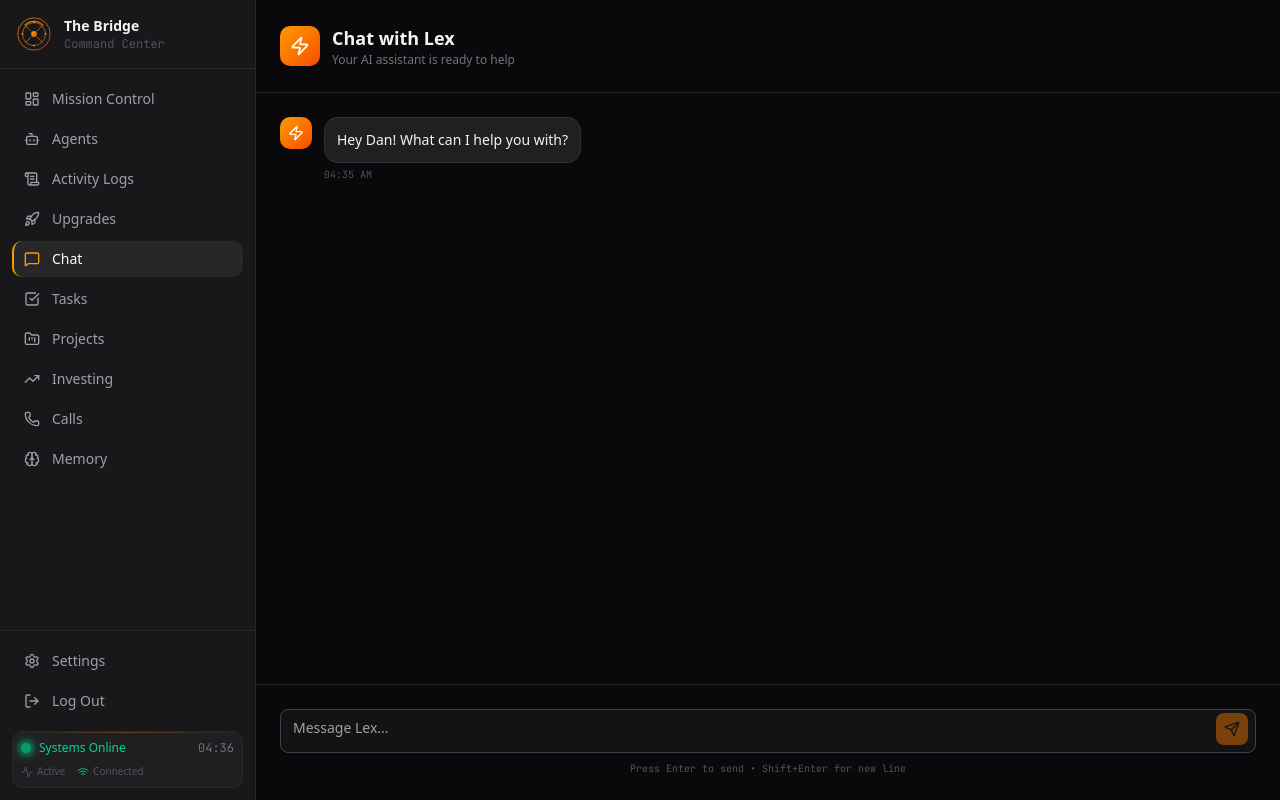
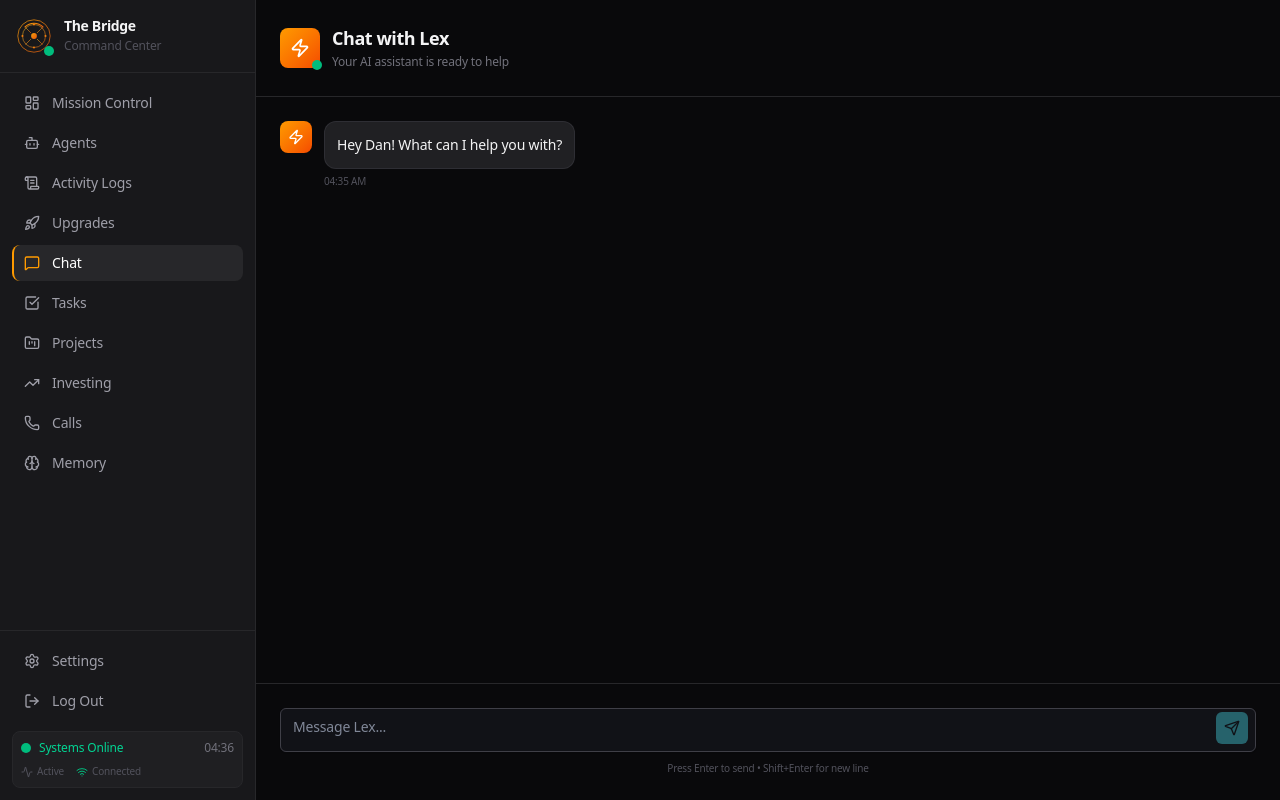
Before and after one commit to myaibotlex-ship-it/lex-hq, a Next.js app: page /chat in a window 1280 px wide. Built offline with nearby package versions, Linux system fonts and the light colour scheme.

Commit message:
Update design to match PEO Pricing Tool - Calibrate brand colors (teal/deep blue), clean minimal style

```diff
--- a/src/app/globals.css
+++ b/src/app/globals.css
@@ -3,6 +3,11 @@
 @import "shadcn/tailwind.css";
 
 @custom-variant dark (&:is(.dark *));
+
+/* Calibrate HCM Design System - Clean & Minimal
+   Brand Colors: Teal (#3BB4C1), Deep blue (#1A4B84)
+   Style: Maximum whitespace, clean lines, data-first
+*/
 
 @theme inline {
   --color-background: var(--background);
@@ -38,6 +43,10 @@
   --color-popover: var(--popover);
   --color-card-foreground: var(--card-foreground);
   --color-card: var(--card);
+  --color-success: var(--success);
+  --color-success-foreground: var(--success-foreground);
+  --color-warning: var(--warning);
+  --color-warning-foreground: var(--warning-foreground);
   --radius-sm: calc(var(--radius) - 4px);
   --radius-md: calc(var(--radius) - 2px);
   --radius-lg: var(--radius);
@@ -48,112 +57,349 @@
 }
 
 :root {
-  --radius: 0.625rem;
-  --background: oklch(1 0 0);
-  --foreground: oklch(0.145 0 0);
-  --card: oklch(1 0 0);
-  --card-foreground: oklch(0.145 0 0);
-  --popover: oklch(1 0 0);
-  --popover-foreground: oklch(0.145 0 0);
-  --primary: oklch(0.205 0 0);
-  --primary-foreground: oklch(0.985 0 0);
-  --secondary: oklch(0.97 0 0);
-  --secondary-foreground: oklch(0.205 0 0);
-  --muted: oklch(0.97 0 0);
-  --muted-foreground: oklch(0.556 0 0);
-  --accent: oklch(0.97 0 0);
-  --accent-foreground: oklch(0.205 0 0);
-  --destructive: oklch(0.577 0.245 27.325);
-  --border: oklch(0.922 0 0);
-  --input: oklch(0.922 0 0);
-  --ring: oklch(0.708 0 0);
-  --chart-1: oklch(0.646 0.222 41.116);
-  --chart-2: oklch(0.6 0.118 184.704);
-  --chart-3: oklch(0.398 0.07 227.392);
-  --chart-4: oklch(0.828 0.189 84.429);
-  --chart-5: oklch(0.769 0.188 70.08);
-  --sidebar: oklch(0.985 0 0);
-  --sidebar-foreground: oklch(0.145 0 0);
-  --sidebar-primary: oklch(0.205 0 0);
-  --sidebar-primary-foreground: oklch(0.985 0 0);
-  --sidebar-accent: oklch(0.97 0 0);
-  --sidebar-accent-foreground: oklch(0.205 0 0);
-  --sidebar-border: oklch(0.922 0 0);
-  --sidebar-ring: oklch(0.708 0 0);
+  --radius: 0.5rem;
+
+  /* Background - Pure clean white */
+  --background: hsl(0 0% 100%);
+  --foreground: hsl(220 25% 18%);
+
+  /* Cards - Clean white */
+  --card: hsl(0 0% 100%);
+  --card-foreground: hsl(220 25% 18%);
+  --popover: hsl(0 0% 100%);
+  --popover-foreground: hsl(220 25% 18%);
+
+  /* Primary - Deep Blue */
+  --primary: hsl(212 67% 31%);
+  --primary-foreground: hsl(0 0% 100%);
+
+  /* Secondary - Barely there gray */
+  --secondary: hsl(220 14% 96%);
+  --secondary-foreground: hsl(220 25% 30%);
+
+  /* Muted - Light and airy */
+  --muted: hsl(220 14% 96%);
+  --muted-foreground: hsl(220 10% 55%);
+
+  /* Accent - Teal */
+  --accent: hsl(186 53% 49%);
+  --accent-foreground: hsl(0 0% 100%);
+
+  /* Success */
+  --success: hsl(160 60% 45%);
+  --success-foreground: hsl(0 0% 100%);
+
+  /* Warning */
+  --warning: hsl(38 92% 50%);
+  --warning-foreground: hsl(38 92% 15%);
+
+  /* Destructive */
+  --destructive: hsl(0 72% 51%);
+
+  /* Borders - Ultra subtle */
+  --border: hsl(220 13% 91%);
+  --input: hsl(220 13% 91%);
+  --ring: hsl(186 53% 49%);
+
+  /* Charts - Calibrate palette */
+  --chart-1: hsl(186 53% 49%);
+  --chart-2: hsl(212 67% 31%);
+  --chart-3: hsl(160 60% 45%);
+  --chart-4: hsl(38 92% 50%);
+  --chart-5: hsl(220 25% 18%);
+
+  /* Sidebar */
+  --sidebar: hsl(0 0% 100%);
+  --sidebar-foreground: hsl(220 25% 18%);
+  --sidebar-primary: hsl(212 67% 31%);
+  --sidebar-primary-foreground: hsl(0 0% 100%);
+  --sidebar-accent: hsl(220 14% 96%);
+  --sidebar-accent-foreground: hsl(220 25% 18%);
+  --sidebar-border: hsl(220 13% 91%);
+  --sidebar-ring: hsl(186 53% 49%);
+
+  /* Gradients */
+  --gradient-brand: linear-gradient(135deg, hsl(186 53% 49%) 0%, hsl(212 67% 31%) 100%);
+  --gradient-hero: linear-gradient(135deg, hsl(220 25% 18%) 0%, hsl(212 67% 31%) 100%);
 }
 
 .dark {
-  --background: oklch(0.145 0 0);
-  --foreground: oklch(0.985 0 0);
-  --card: oklch(0.205 0 0);
-  --card-foreground: oklch(0.985 0 0);
-  --popover: oklch(0.205 0 0);
-  --popover-foreground: oklch(0.985 0 0);
-  --primary: oklch(0.922 0 0);
-  --primary-foreground: oklch(0.205 0 0);
-  --secondary: oklch(0.269 0 0);
-  --secondary-foreground: oklch(0.985 0 0);
-  --muted: oklch(0.269 0 0);
-  --muted-foreground: oklch(0.708 0 0);
-  --accent: oklch(0.269 0 0);
-  --accent-foreground: oklch(0.985 0 0);
-  --destructive: oklch(0.704 0.191 22.216);
-  --border: oklch(1 0 0 / 10%);
-  --input: oklch(1 0 0 / 15%);
-  --ring: oklch(0.556 0 0);
-  --chart-1: oklch(0.488 0.243 264.376);
-  --chart-2: oklch(0.696 0.17 162.48);
-  --chart-3: oklch(0.769 0.188 70.08);
-  --chart-4: oklch(0.627 0.265 303.9);
-  --chart-5: oklch(0.645 0.246 16.439);
-  --sidebar: oklch(0.205 0 0);
-  --sidebar-foreground: oklch(0.985 0 0);
-  --sidebar-primary: oklch(0.488 0.243 264.376);
-  --sidebar-primary-foreground: oklch(0.985 0 0);
-  --sidebar-accent: oklch(0.269 0 0);
-  --sidebar-accent-foreground: oklch(0.985 0 0);
-  --sidebar-border: oklch(1 0 0 / 10%);
-  --sidebar-ring: oklch(0.556 0 0);
+  --background: hsl(224 25% 8%);
+  --foreground: hsl(220 14% 92%);
+
+  --card: hsl(224 22% 11%);
+  --card-foreground: hsl(220 14% 92%);
+
+  --popover: hsl(224 22% 11%);
+  --popover-foreground: hsl(220 14% 92%);
+
+  --primary: hsl(186 53% 49%);
+  --primary-foreground: hsl(224 25% 8%);
+
+  --secondary: hsl(224 20% 15%);
+  --secondary-foreground: hsl(220 14% 85%);
+
+  --muted: hsl(224 20% 15%);
+  --muted-foreground: hsl(220 10% 55%);
+
+  --accent: hsl(186 53% 49%);
+  --accent-foreground: hsl(224 25% 8%);
+
+  --success: hsl(160 60% 45%);
+  --success-foreground: hsl(0 0% 100%);
+
+  --warning: hsl(38 92% 50%);
+  --warning-foreground: hsl(38 92% 10%);
+
+  --destructive: hsl(0 62% 50%);
+
+  --border: hsl(224 18% 18%);
+  --input: hsl(224 18% 18%);
+  --ring: hsl(186 53% 49%);
+
+  /* Charts - Dark mode */
+  --chart-1: hsl(186 53% 55%);
+  --chart-2: hsl(212 67% 45%);
+  --chart-3: hsl(160 60% 50%);
+  --chart-4: hsl(38 92% 55%);
+  --chart-5: hsl(220 14% 75%);
+
+  --sidebar: hsl(224 25% 6%);
+  --sidebar-foreground: hsl(220 14% 92%);
+  --sidebar-primary: hsl(186 53% 49%);
+  --sidebar-primary-foreground: hsl(0 0% 100%);
+  --sidebar-accent: hsl(224 20% 12%);
+  --sidebar-accent-foreground: hsl(220 14% 92%);
+  --sidebar-border: hsl(224 18% 14%);
+  --sidebar-ring: hsl(186 53% 49%);
 }
 
 @layer base {
   * {
-    @apply border-border outline-ring/50;
+    @apply border-border;
   }
+
   body {
-    @apply bg-background text-foreground;
+    @apply bg-background text-foreground antialiased;
+    font-feature-settings: "rlig" 1, "calt" 1;
+    letter-spacing: -0.011em;
+  }
+
+  /* Clean typography */
+  h1 {
+    @apply text-3xl font-semibold tracking-tight;
+    letter-spacing: -0.025em;
+  }
+
+  h2 {
+    @apply text-2xl font-semibold tracking-tight;
+    letter-spacing: -0.02em;
+  }
+
+  h3 {
+    @apply text-lg font-medium tracking-tight;
+  }
+
+  h4, h5, h6 {
+    @apply font-medium tracking-tight;
+  }
+
+  p {
+    @apply leading-relaxed;
   }
 }
 
-/* ========================
-   Mission Control Animations
-   ======================== */
+@layer components {
+  /* Clean card - just a hint of border */
+  .card-clean {
+    @apply bg-card rounded-lg border border-border;
+  }
 
-/* Glowing pulse for active status */
-@keyframes pulse-glow {
-  0%, 100% {
-    opacity: 1;
-    box-shadow: 0 0 4px currentColor, 0 0 8px currentColor;
+  /* Elevated card - for emphasis */
+  .card-elevated {
+    @apply bg-card rounded-lg;
+    box-shadow: 0 1px 3px 0 rgb(0 0 0 / 0.04), 0 1px 2px -1px rgb(0 0 0 / 0.04);
+    border: 1px solid hsl(var(--border));
   }
-  50% {
-    opacity: 0.6;
-    box-shadow: 0 0 8px currentColor, 0 0 16px currentColor, 0 0 24px currentColor;
+
+  /* Stat card */
+  .stat-card {
+    @apply bg-card rounded-lg p-6 border border-border;
+  }
+
+  .stat-card-accent {
+    @apply rounded-lg p-6 text-white;
+    background: var(--gradient-brand);
+  }
+
+  /* Minimal input */
+  .input-clean {
+    @apply rounded-md border border-border bg-background px-3 py-2 text-sm;
+    @apply placeholder:text-muted-foreground;
+    @apply focus:outline-none focus:ring-2 focus:ring-ring/20 focus:border-accent;
+    @apply transition-colors duration-150;
+  }
+
+  /* Clean badge */
+  .badge-clean {
+    @apply inline-flex items-center rounded-md px-2 py-0.5 text-xs font-medium;
+  }
+
+  .badge-success {
+    @apply inline-flex items-center rounded-md px-2 py-0.5 text-xs font-medium;
+    background: hsl(160 60% 45% / 0.1);
+    color: hsl(160 60% 35%);
+  }
+
+  .badge-warning {
+    @apply inline-flex items-center rounded-md px-2 py-0.5 text-xs font-medium;
+    background: hsl(38 92% 50% / 0.1);
+    color: hsl(38 92% 35%);
+  }
+
+  .badge-accent {
+    @apply inline-flex items-center rounded-md px-2 py-0.5 text-xs font-medium;
+    background: hsl(186 53% 49% / 0.1);
+    color: hsl(186 53% 40%);
+  }
+
+  .badge-primary {
+    @apply inline-flex items-center rounded-md px-2 py-0.5 text-xs font-medium;
+    background: hsl(212 67% 31% / 0.1);
+    color: hsl(212 67% 31%);
+  }
+
+  .badge-error {
+    @apply inline-flex items-center rounded-md px-2 py-0.5 text-xs font-medium;
+    background: hsl(0 72% 51% / 0.1);
+    color: hsl(0 72% 45%);
+  }
+
+  /* Clean button */
+  .btn-clean {
+    @apply rounded-md font-medium text-sm;
+    @apply transition-colors duration-150;
+  }
+
+  /* Section divider */
+  .section-divider {
+    @apply border-t border-border my-8;
+  }
+
+  /* Data table clean */
+  .table-clean th {
+    @apply text-xs font-medium text-muted-foreground uppercase tracking-wider;
+    @apply px-4 py-3 text-left border-b border-border;
+  }
+
+  .table-clean td {
+    @apply px-4 py-3 text-sm border-b border-border/50;
+  }
+
+  .table-clean tr:hover td {
+    @apply bg-muted/50;
+  }
+
+  /* Status indicators - clean style */
+  .status-dot {
+    @apply w-2.5 h-2.5 rounded-full;
+  }
+
+  .status-dot-active {
+    @apply bg-emerald-500;
+  }
+
+  .status-dot-idle {
+    @apply bg-amber-500;
+  }
+
+  .status-dot-complete {
+    @apply bg-zinc-400;
+  }
+
+  .status-dot-error {
+    @apply bg-red-500;
   }
 }
 
-@keyframes pulse-ring {
-  0% {
-    transform: scale(1);
-    opacity: 0.8;
-  }
-  100% {
-    transform: scale(2);
-    opacity: 0;
-  }
+@layer utilities {
+  .gradient-brand {
+    background: var(--gradient-brand);
   }
 
-/* Fade-in animations */
-@keyframes fade-in {
+  .gradient-hero {
+    background: var(--gradient-hero);
+  }
+
+  .text-gradient {
+    background: var(--gradient-brand);
+    -webkit-background-clip: text;
+    -webkit-text-fill-color: transparent;
+    background-clip: text;
+  }
+
+  /* Smooth transitions */
+  .transition-smooth {
+    @apply transition-all duration-200 ease-out;
+  }
+
+  /* Card hover - subtle lift */
+  .card-hover {
+    @apply transition-all duration-200;
+  }
+
+  .card-hover:hover {
+    box-shadow: 0 4px 6px -1px rgb(0 0 0 / 0.05), 0 2px 4px -2px rgb(0 0 0 / 0.05);
+  }
+
+  /* Minimal glow */
+  .glow-primary {
+    box-shadow: 0 0 0 3px hsl(212 67% 31% / 0.08);
+  }
+
+  .glow-accent {
+    box-shadow: 0 0 0 3px hsl(186 53% 49% / 0.1);
+  }
+
+  .glow-success {
+    box-shadow: 0 0 0 3px hsl(160 60% 45% / 0.1);
+  }
+
+  /* Gradient border - cleaner */
+  .gradient-border {
+    position: relative;
+  }
+
+  .gradient-border::before {
+    content: "";
+    position: absolute;
+    inset: 0;
+    border-radius: inherit;
+    padding: 1px;
+    background: linear-gradient(135deg, hsl(186 53% 49% / 0.4), hsl(212 67% 31% / 0.4));
+    -webkit-mask: linear-gradient(#fff 0 0) content-box, linear-gradient(#fff 0 0);
+    -webkit-mask-composite: xor;
+    mask-composite: exclude;
+    opacity: 0;
+    transition: opacity 0.2s ease;
+  }
+
+  .gradient-border:hover::before {
+    opacity: 1;
+  }
+
+  /* Clean CTA glow */
+  .pulse-glow {
+    box-shadow: 0 1px 3px 0 hsl(186 53% 49% / 0.3);
+    transition: box-shadow 0.2s ease;
+  }
+
+  .pulse-glow:hover {
+    box-shadow: 0 4px 12px 0 hsl(186 53% 49% / 0.3);
+  }
+
+  /* Fade in up animation - fast, tight */
+  @keyframes fade-in-up {
     from {
       opacity: 0;
       transform: translateY(8px);
@@ -164,122 +410,41 @@
     }
   }
 
+  .animate-fade-in-up {
+    animation: fade-in-up 0.3s ease-out forwards;
+  }
+
+  .animate-delay-100 { animation-delay: 50ms; }
+  .animate-delay-200 { animation-delay: 100ms; }
+  .animate-delay-300 { animation-delay: 150ms; }
+  .animate-delay-400 { animation-delay: 200ms; }
+
+  /* Fade in animations */
+  @keyframes fade-in {
+    from { opacity: 0; transform: translateY(8px); }
+    to { opacity: 1; transform: translateY(0); }
+  }
+
   @keyframes fade-in-scale {
-  from {
-    opacity: 0;
-    transform: scale(0.95);
-  }
-  to {
-    opacity: 1;
-    transform: scale(1);
-  }
+    from { opacity: 0; transform: scale(0.95); }
+    to { opacity: 1; transform: scale(1); }
   }
 
   @keyframes slide-up {
-  from {
-    opacity: 0;
-    transform: translateY(20px);
-  }
-  to {
-    opacity: 1;
-    transform: translateY(0);
-  }
+    from { opacity: 0; transform: translateY(20px); }
+    to { opacity: 1; transform: translateY(0); }
   }
 
   @keyframes slide-in-right {
-  from {
-    opacity: 0;
-    transform: translateX(20px);
-  }
-  to {
-    opacity: 1;
-    transform: translateX(0);
-  }
+    from { opacity: 0; transform: translateX(20px); }
+    to { opacity: 1; transform: translateX(0); }
   }
 
   @keyframes scale-in {
-  from {
-    opacity: 0;
-    transform: scale(0.95) translateY(-10px);
-  }
-  to {
-    opacity: 1;
-    transform: scale(1) translateY(0);
-  }
+    from { opacity: 0; transform: scale(0.95) translateY(-10px); }
+    to { opacity: 1; transform: scale(1) translateY(0); }
   }
 
-.animate-scale-in {
-  animation: scale-in 0.2s ease-out forwards;
-}
-
-/* Subtle scan line effect */
-@keyframes scanline {
-  0% {
-    transform: translateY(-100%);
-  }
-  100% {
-    transform: translateY(100vh);
-  }
-}
-
-/* Number ticker animation */
-@keyframes count-up {
-  from {
-    opacity: 0;
-    transform: translateY(10px);
-  }
-  to {
-    opacity: 1;
-    transform: translateY(0);
-  }
-}
-
-/* Skeleton loading shimmer */
-@keyframes shimmer {
-  0% {
-    background-position: -200% 0;
-  }
-  100% {
-    background-position: 200% 0;
-  }
-}
-
-/* ========================
-   Utility Classes
-   ======================== */
-
-/* Status indicator styles */
-.status-dot {
-  @apply w-2.5 h-2.5 rounded-full relative;
-}
-
-.status-dot-active {
-  @apply bg-emerald-500;
-  animation: pulse-glow 2s ease-in-out infinite;
-  color: rgb(16, 185, 129);
-}
-
-.status-dot-active::after {
-  content: '';
-  @apply absolute inset-0 rounded-full bg-emerald-500;
-  animation: pulse-ring 1.5s ease-out infinite;
-}
-
-.status-dot-idle {
-  @apply bg-amber-500;
-}
-
-.status-dot-complete {
-  @apply bg-zinc-500;
-}
-
-.status-dot-error {
-  @apply bg-red-500;
-  animation: pulse-glow 1s ease-in-out infinite;
-  color: rgb(239, 68, 68);
-}
-
-/* Fade-in utilities */
   .animate-fade-in {
     animation: fade-in 0.4s ease-out forwards;
   }
@@ -296,6 +461,10 @@
     animation: slide-in-right 0.4s ease-out forwards;
   }
 
+  .animate-scale-in {
+    animation: scale-in 0.2s ease-out forwards;
+  }
+
   /* Staggered animations */
   .stagger-1 { animation-delay: 0.05s; }
   .stagger-2 { animation-delay: 0.1s; }
@@ -304,93 +473,108 @@
   .stagger-5 { animation-delay: 0.25s; }
   .stagger-6 { animation-delay: 0.3s; }
 
-/* Hero stat card glow */
-.hero-stat {
-  @apply relative overflow-hidden;
+  /* Subtle shine effect */
+  .shine-effect {
+    position: relative;
+    overflow: hidden;
   }
 
-.hero-stat::before {
-  content: '';
-  @apply absolute inset-0 opacity-0 transition-opacity duration-300;
-  background: radial-gradient(circle at 50% 0%, rgba(245, 158, 11, 0.1), transparent 70%);
+  .shine-effect::after {
+    content: "";
+    position: absolute;
+    top: -50%;
+    left: -50%;
+    width: 200%;
+    height: 200%;
+    background: linear-gradient(
+      to bottom right,
+      transparent 46%,
+      rgba(255, 255, 255, 0.04) 50%,
+      transparent 54%
+    );
+    transform: rotate(45deg) translateX(-100%);
+    transition: transform 0.5s ease;
   }
 
-.hero-stat:hover::before {
-  @apply opacity-100;
+  .shine-effect:hover::after {
+    transform: rotate(45deg) translateX(100%);
   }
 
-/* Terminal/monospace text */
-.font-terminal {
-  font-family: 'JetBrains Mono', 'Fira Code', 'SF Mono', 'Monaco', 'Inconsolata', 'Roboto Mono', monospace;
-  font-feature-settings: 'liga' 1, 'calt' 1;
+  /* Clean focus ring */
+  .focus-clean:focus {
+    @apply outline-none ring-2 ring-offset-1 ring-offset-background;
+    --tw-ring-color: hsl(186 53% 49% / 0.2);
   }
 
-/* Log entry hover effect */
+  /* Subtle divider */
+  .divider-soft {
+    @apply border-t border-border;
+  }
+
+  /* Muted section background */
+  .bg-section {
+    @apply bg-muted/30;
+  }
+
+  /* Label style */
+  .label-upper {
+    @apply text-[11px] font-medium uppercase tracking-widest text-muted-foreground;
+  }
+
+  /* Interactive elements */
+  .interactive {
+    @apply transition-all duration-200 ease-out;
+  }
+
+  .interactive:hover {
+    @apply transform scale-[1.01];
+  }
+
+  /* Log entry hover */
   .log-entry {
     @apply transition-all duration-200;
   }
 
   .log-entry:hover {
-  @apply bg-zinc-800/60;
+    @apply bg-muted/50;
     transform: translateX(2px);
   }
 
-/* Card glow effect on hover */
+  /* Card glow on hover */
   .card-glow {
     @apply transition-all duration-300;
   }
 
   .card-glow:hover {
-  @apply border-zinc-700;
-  box-shadow: 0 0 0 1px rgba(245, 158, 11, 0.1),
-              0 4px 16px rgba(0, 0, 0, 0.3);
+    box-shadow: 0 4px 16px rgba(0, 0, 0, 0.08);
   }
 
-/* Skeleton loading */
+  /* Skeleton loading shimmer */
+  @keyframes shimmer {
+    0% { background-position: -200% 0; }
+    100% { background-position: 200% 0; }
+  }
+
   .skeleton {
-  @apply bg-zinc-800 rounded;
+    @apply bg-muted rounded;
     background: linear-gradient(
       90deg,
-    rgb(39, 39, 42) 0%,
-    rgb(63, 63, 70) 50%,
-    rgb(39, 39, 42) 100%
+      hsl(220 14% 96%) 0%,
+      hsl(220 14% 92%) 50%,
+      hsl(220 14% 96%) 100%
     );
     background-size: 200% 100%;
     animation: shimmer 1.5s ease-in-out infinite;
   }
 
-/* Systems status bar */
-.systems-bar {
-  @apply relative overflow-hidden;
-}
-
-.systems-bar::after {
-  content: '';
-  @apply absolute top-0 left-0 right-0 h-px;
-  background: linear-gradient(90deg, transparent, rgba(245, 158, 11, 0.3), transparent);
-}
-
-/* Subtle scan line overlay (optional - can be applied to sections) */
-.scanline-overlay {
-  @apply pointer-events-none fixed inset-0 z-50;
-  background: repeating-linear-gradient(
-    0deg,
-    transparent,
-    transparent 2px,
-    rgba(0, 0, 0, 0.03) 2px,
-    rgba(0, 0, 0, 0.03) 4px
+  .dark .skeleton {
+    background: linear-gradient(
+      90deg,
+      hsl(224 20% 15%) 0%,
+      hsl(224 20% 20%) 50%,
+      hsl(224 20% 15%) 100%
     );
-}
-
-/* Terminal green accent text */
-.text-terminal {
-  color: rgb(74, 222, 128);
-  text-shadow: 0 0 8px rgba(74, 222, 128, 0.3);
-}
-
-/* Progress bar glow */
-.progress-glow {
-  box-shadow: 0 0 8px rgba(245, 158, 11, 0.4);
+    background-size: 200% 100%;
   }
 
   /* Activity stream scrollbar */
@@ -399,39 +583,15 @@
   }
 
   .activity-stream::-webkit-scrollbar-track {
-  @apply bg-zinc-900 rounded;
+    @apply bg-muted rounded;
   }
 
   .activity-stream::-webkit-scrollbar-thumb {
-  @apply bg-zinc-700 rounded;
+    @apply bg-border rounded;
   }
 
   .activity-stream::-webkit-scrollbar-thumb:hover {
-  @apply bg-zinc-600;
-}
-
-/* Smooth transitions for interactive elements */
-.interactive {
-  @apply transition-all duration-200 ease-out;
-}
-
-.interactive:hover {
-  @apply transform scale-[1.02];
-}
-
-/* Badge glow variants */
-.badge-active {
-  @apply bg-emerald-500/20 text-emerald-400 border-emerald-500/30;
-  box-shadow: 0 0 8px rgba(16, 185, 129, 0.2);
-}
-
-.badge-warning {
-  @apply bg-amber-500/20 text-amber-400 border-amber-500/30;
-}
-
-.badge-error {
-  @apply bg-red-500/20 text-red-400 border-red-500/30;
-  box-shadow: 0 0 8px rgba(239, 68, 68, 0.2);
+    @apply bg-muted-foreground/30;
   }
 
   /* Empty state styling */
@@ -440,35 +600,27 @@
   }
 
   .empty-state-icon {
-  @apply w-16 h-16 mx-auto mb-4 text-zinc-600;
+    @apply w-16 h-16 mx-auto mb-4 text-muted-foreground/50;
   }
 
   .empty-state-text {
-  @apply text-zinc-500 text-sm;
+    @apply text-muted-foreground text-sm;
   }
 
-/* Action button glow */
+  /* Primary CTA button */
   .btn-primary-glow {
-  @apply bg-amber-600 hover:bg-amber-500;
+    background: hsl(186 53% 49%);
     transition: all 0.2s ease;
   }
 
   .btn-primary-glow:hover {
-  box-shadow: 0 0 16px rgba(245, 158, 11, 0.4);
+    background: hsl(186 53% 44%);
+    box-shadow: 0 4px 12px hsl(186 53% 49% / 0.3);
   }
 
-/* Data density - tighter spacing */
-.compact-card {
-  @apply p-3;
-}
-
-.compact-card-header {
-  @apply pb-2;
-}
-
-/* Grid layouts for data density */
+  /* Stats grid */
   .stats-grid {
-  @apply grid gap-3;
+    @apply grid gap-4;
   }
 
   @media (min-width: 640px) {
@@ -482,3 +634,4 @@
       @apply grid-cols-4;
     }
   }
+}
```
Lines whose indentation alone changed are shown as unchanged.
